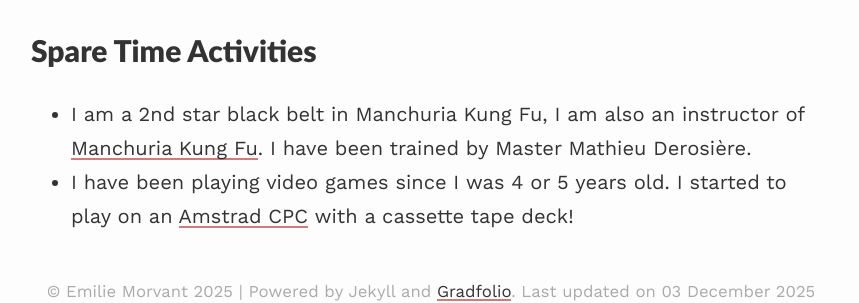
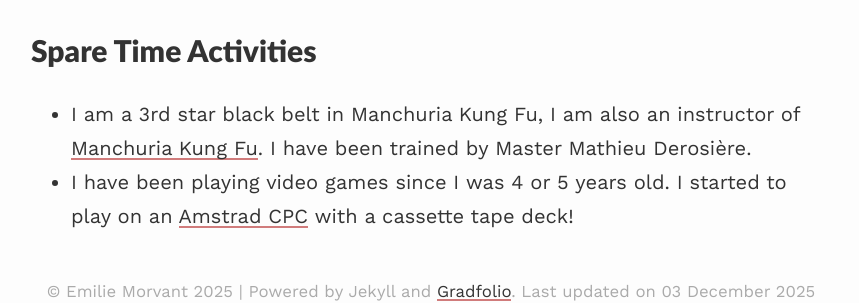
Before and after one commit to emorvant/emorvant.github.io, a Jekyll site: the page built from index.md, in a window 1280 px wide and 900 px high, scrolled down 7895 px. Shown: the part 531-834 px from the top of the window, without its empty margins (209-1068 px from the left). Built offline with Jekyll 4.4.1, drawn with Linux system fonts in a browser that asks for light colours.

Commit message:
3rd star black belt in Manchuria Kung Fu

```diff
--- a/index.md
+++ b/index.md
@@ -164,5 +164,5 @@ Since July 2024, I am also in charge of the 1st year of BSc in Computer Science.
 
 # Spare Time Activities
 
-- I am a 2nd star black belt in Manchuria Kung Fu, I am also an instructor of [Manchuria Kung Fu](https://mkf-fr.com/).  I have been trained by Master Mathieu Derosière.
+- I am a 3rd star black belt in Manchuria Kung Fu, I am also an instructor of [Manchuria Kung Fu](https://mkf-fr.com/). I have been trained by Master Mathieu Derosière.
 - I have been playing video games since I was 4 or 5 years old. I started to play on an [Amstrad CPC](https://en.wikipedia.org/wiki/Amstrad_CPC/) with a cassette tape deck!
```
